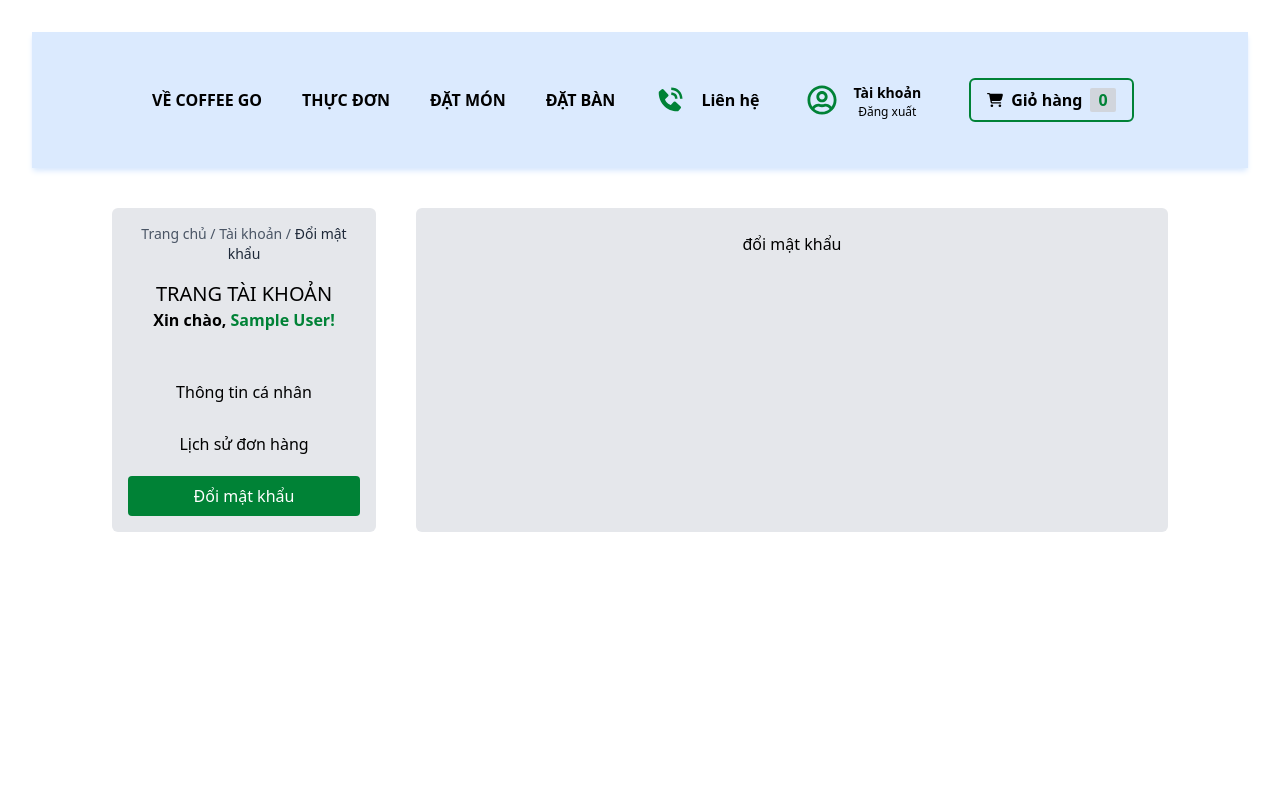
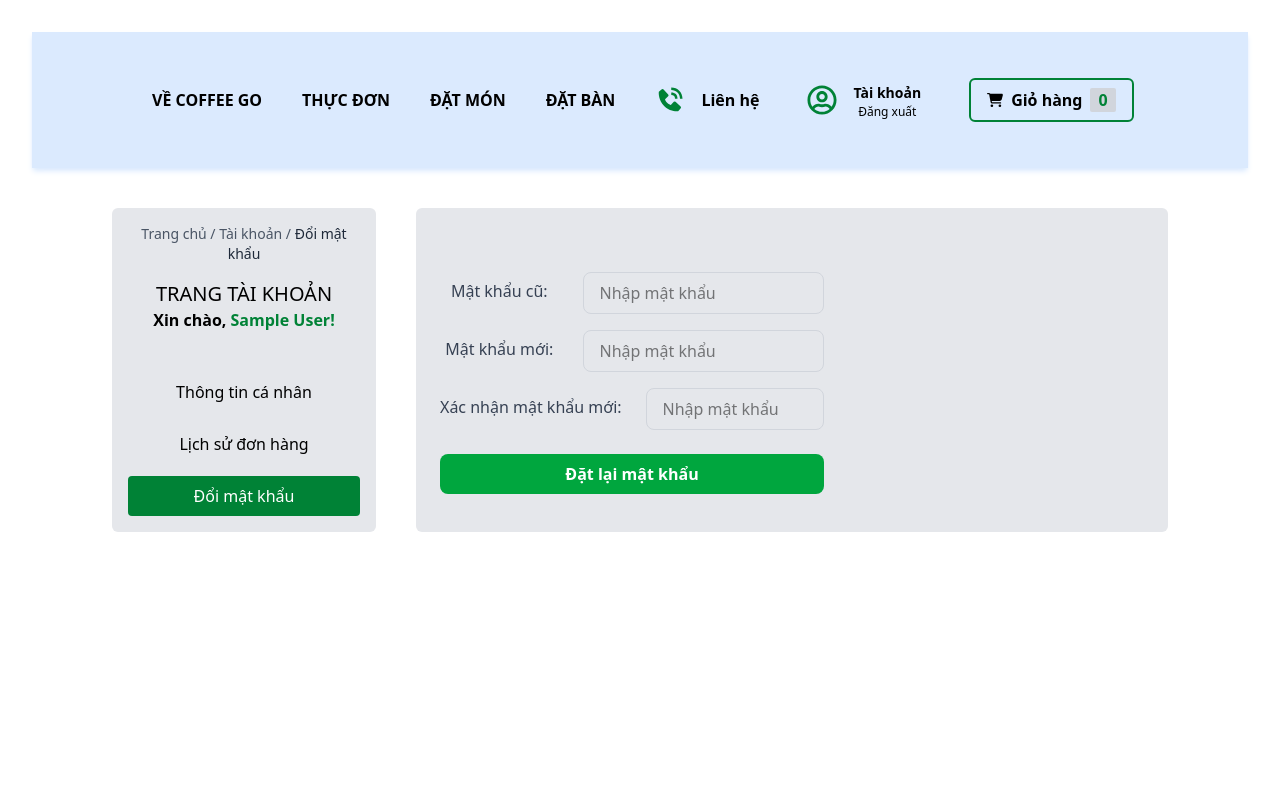
Before and after one commit to KLTN-2025/CNTDBQCP9129, a React (Vite) app in the folder frontend/: page /profile/change-password in a window 1280 px wide. Shown: the top 800 px of the page. Built offline with nearby package versions, Linux system fonts and the light colour scheme; sample sign-in values are in the browser's storage.

Commit message:
full: change password

```diff
--- a/frontend/src/api/authApi.js
+++ b/frontend/src/api/authApi.js
@@ -53,13 +53,37 @@ export const authApi = {
   },
   resetPassword: async (token, newPassword) => {
     try {
-      const res = await axiosClient.post(`/auth/reset-password?token=${token}`, {
-        newPassword,
-      });
+      const res = await axiosClient.post(
+        `/auth/reset-password?token=${token}`,
+        {
+          newPassword,
+        }
+      );
       return res;
     } catch (error) {
       console.error("Lỗi reset password:", error);
       throw error;
     }
   },
+  changePassword: async (oldPassword, newPassword) => {
+    try {
+      const token = localStorage.getItem("token");
+      const res = await axiosClient.put(
+        "/auth/change-password",
+        { oldPassword, newPassword },
+        {
+          headers: {
+            Authorization: `Bearer ${token}`,
+          },
+        }
+      );
+      return res.data;
+    } catch (error) {
+      console.error("Lỗi đổi mật khẩu:", error);
+      if (error.response && error.response.data) {
+        return error.response.data;
+      }
+      throw error;
+    }
+  },
 };
--- a/frontend/src/page/profile/ChangePassword.jsx
+++ b/frontend/src/page/profile/ChangePassword.jsx
@@ -1,11 +1,114 @@
-import React from 'react'
+import { useState } from "react";
+import { useNavigate } from "react-router-dom";
+import { authApi } from "../../api/authApi";
+import useAuthStore from "../../store/authStore";
+const ChangePassword = () => {
+  const [oldPassword, setOldPassword] = useState("");
+  const [newPassword, setNewPassword] = useState("");
+  const [confirmNewPassword, setConfirmNewPassword] = useState("");
+  const [error, setError] = useState("");
+  const [isLoading, setIsLoading] = useState(false);
+  const navigate = useNavigate();
+  const logout = useAuthStore((state) => state.logout);
+  const handleChangePassword = async (e) => {
+    e.preventDefault();
+    if (isLoading) return;
+    if (!oldPassword || !newPassword || !confirmNewPassword) {
+      setError("Vui lòng nhập đầy đủ thông tin!");
+      return;
+    }
+    if (newPassword !== confirmNewPassword) {
+      setError("Mật khẩu mới không trùng khớp!");
+      return;
+    }
+    try {
+      setIsLoading(true);
+      const res = await authApi.changePassword(oldPassword, newPassword);
 
-const ChangePassword = () => {
+      if (res.message === "Đổi mật khẩu thành công!") {
+        setError("Đổi mật khẩu thành công! Vui lòng đăng nhập lại.");
+        localStorage.removeItem("token");
+        localStorage.removeItem("user");
+
+        setTimeout(() => {
+          logout();
+          navigate("/account/login");
+        }, 1500);
+      } else {
+        setError(res.message || "Có lỗi xảy ra");
+      }
+    } catch (err) {
+      setError(err);
+    } finally {
+      setIsLoading(false);
+    }
+  };
   return (
-    <div>
-      đổi mật khẩu
+    <div className="flex max-w-sm">
+      <form
+        onSubmit={handleChangePassword}
+        className="flex flex-col gap-4 pt-4"
+      >
+        <label
+          className={`text-red-700 ${error ? "opacity-100" : "opacity-0"} h-8`}
+        >
+          {error}
+        </label>
+        {/* Mật khẩu */}
+        <div className="flex gap-x-6 items-center">
+          <label className="block font-medium mb-1 text-gray-700 whitespace-nowrap w-[200px]">
+            Mật khẩu cũ:
+          </label>
+          <input
+            type="password"
+            value={oldPassword}
+            placeholder="Nhập mật khẩu"
+            className="w-full border border-gray-300 rounded-lg px-4 py-2 focus:outline-none focus:ring-2 focus:ring-green-700"
+            onChange={(e) => setOldPassword(e.target.value)}
+          />
+        </div>
+        <div className="flex gap-x-6 items-center">
+          <label className="block font-medium mb-1 text-gray-700 whitespace-nowrap  w-[200px]">
+            Mật khẩu mới:
+          </label>
+          <input
+            type="password"
+            value={newPassword}
+            placeholder="Nhập mật khẩu"
+            className="w-full border border-gray-300 rounded-lg px-4 py-2 focus:outline-none focus:ring-2 focus:ring-green-700"
+            onChange={(e) => setNewPassword(e.target.value)}
+          />
+        </div>
+        <div className="flex gap-x-6 items-center">
+          <label className="block font-medium mb-1 text-gray-700 whitespace-nowrap w-[200px]">
+            Xác nhận mật khẩu mới:
+          </label>
+          <input
+            type="password"
+            value={confirmNewPassword}
+            placeholder="Nhập mật khẩu"
+            className="w-full border border-gray-300 rounded-lg px-4 py-2 focus:outline-none focus:ring-2 focus:ring-green-700"
+            onChange={(e) => setConfirmNewPassword(e.target.value)}
+          />
+        </div>
+
+        <button
+          type="submit"
+          className="mt-2 bg-green-600  flex justify-center h-10 text-white py-2 rounded-lg font-semibold hover:bg-green-700 transition-all cursor-pointer"
+        >
+          {isLoading ? (
+            <img
+              className="object-cover w-7 h-7 rounded-full"
+              src="/loading.gif"
+              alt="đang tải"
+            />
+          ) : (
+            <p>Đặt lại mật khẩu</p>
+          )}
+        </button>
+      </form>
     </div>
-  )
-}
+  );
+};
 
-export default ChangePassword
+export default ChangePassword;
--- a/frontend/src/page/profile/ProfilePage.jsx
+++ b/frontend/src/page/profile/ProfilePage.jsx
@@ -9,7 +9,7 @@ const ProfilePage = () => {
   const isRootProfile = activePath === "/profile";
   const user = useAuthStore(state => state.user);
   return (
-    <div className="flex px-20 pt-10 gap-x-10 mx-auto max-lg:flex-col max-lg:gap-y-10">
+    <div className="flex px-20 pt-10 gap-x-10 max-lg:px-4 mx-auto max-lg:flex-col max-lg:gap-y-10">
       <div className="w-1/4 max-lg:w-full bg-gray-200 rounded-md p-4">
        <Breadcrumbs/>
       <h1 className="text-xl">TRANG TÀI KHOẢN</h1>
@@ -55,7 +55,7 @@ const ProfilePage = () => {
       </div>
 
       {/* Nội dung bên phải */}
-      <div className="flex-1 p-6 bg-gray-200 rounded-md">
+      <div className="flex-1 px-6 pb-6 bg-gray-200 rounded-md">
         {isRootProfile ? <UserInfo user={user}/> : <Outlet />}
       </div>
     </div>
```
Also changed, not shown: 2 other files (tests, documents, lock files or other folders).
